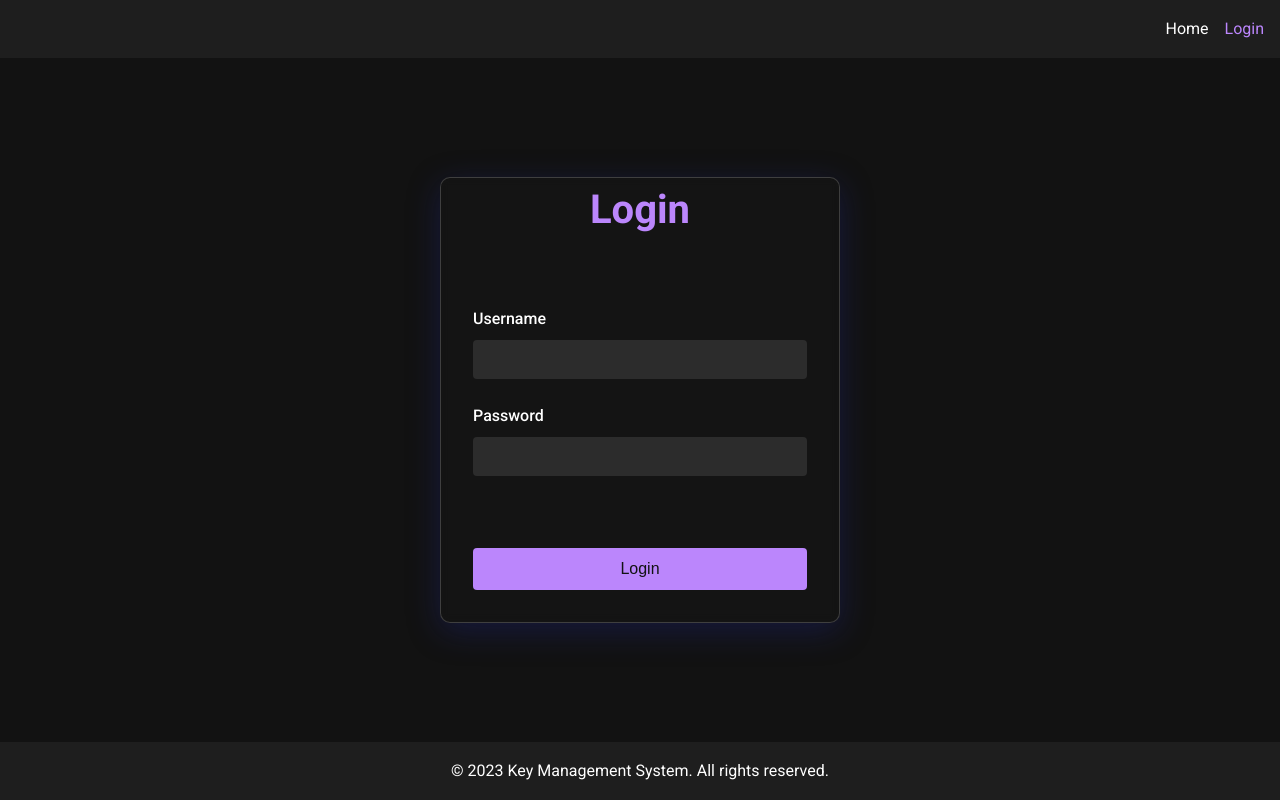
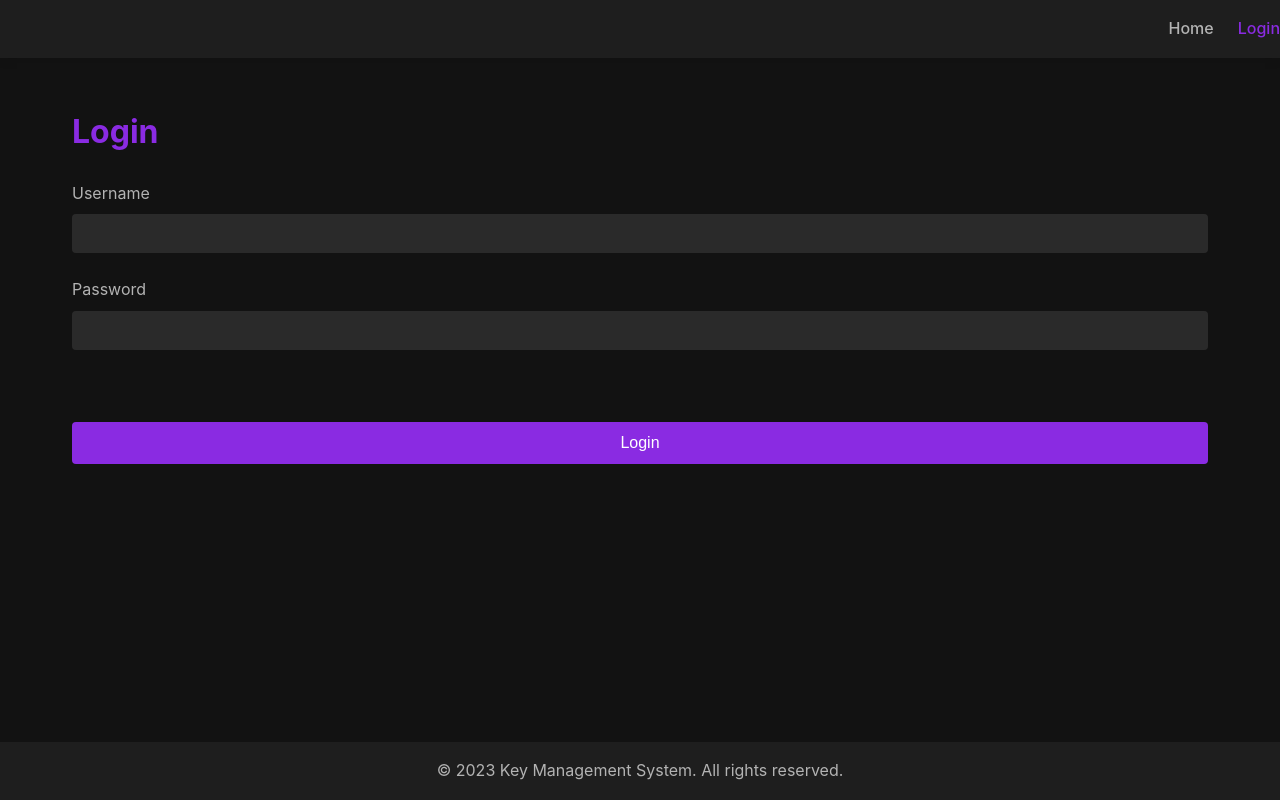
Before and after one commit to Zaidbaidadekalb/website2, a plain HTML site: page public/login.html in a window 1280 px wide. Drawn offline with Linux system fonts and the light colour scheme.

Commit message:
Update styles.css

```diff
--- a/public/css/styles.css
+++ b/public/css/styles.css
@@ -1,10 +1,12 @@
 :root {
-    --bg-color: #121212;
+  --bg-dark: #121212;
   --bg-light: #1e1e1e;
-    --text-color: #ffffff;
-    --primary-color: #bb86fc;
-    --secondary-color: #03dac6;
-    --error-color: #cf6679;
+  --text-primary: #ffffff;
+  --text-secondary: #b3b3b3;
+  --accent-purple: #8a2be2;
+  --accent-purple-light: #9d4edd;
+  --error-color: #ff6b6b;
+  --success-color: #4caf50;
 }
 
 * {
@@ -14,73 +16,75 @@
 }
 
 body {
-    font-family: 'Roboto', sans-serif;
-    background-color: var(--bg-color);
-    color: var(--text-color);
+  font-family: 'Inter', sans-serif;
+  background-color: var(--bg-dark);
+  color: var(--text-primary);
   line-height: 1.6;
   min-height: 100vh;
   display: flex;
   flex-direction: column;
 }
 
-.glass-morphism {
-    background: rgba(30, 30, 30, 0.25);
-    box-shadow: 0 8px 32px 0 rgba(31, 38, 135, 0.37);
-    backdrop-filter: blur(4px);
-    -webkit-backdrop-filter: blur(4px);
-    border-radius: 10px;
-    border: 1px solid rgba(255, 255, 255, 0.18);
+.container {
+  max-width: 1200px;
+  margin: 0 auto;
+  padding: 0 2rem;
 }
 
 header {
-    padding: 1rem;
   background-color: var(--bg-light);
+  padding: 1rem 0;
+  box-shadow: 0 2px 10px rgba(0, 0, 0, 0.1);
 }
 
 nav ul {
-    list-style-type: none;
   display: flex;
   justify-content: flex-end;
+  list-style-type: none;
 }
 
-nav ul li {
-    margin-left: 1rem;
+nav ul li:not(:last-child) {
+  margin-right: 1.5rem;
 }
 
 nav ul li a {
-    color: var(--text-color);
+  color: var(--text-secondary);
   text-decoration: none;
-    transition: color 0.3s ease, transform 0.3s ease;
+  font-weight: 500;
+  transition: color 0.3s ease;
 }
 
 nav ul li a:hover,
 nav ul li a.active {
-    color: var(--primary-color);
-    transform: translateY(-2px);
+  color: var(--accent-purple);
 }
 
 main {
   flex: 1;
-    display: flex;
-    justify-content: center;
-    align-items: center;
-    padding: 2rem;
+  padding: 3rem 0;
 }
 
-.container {
-    width: 100%;
-    max-width: 400px;
+h1, h2, h3 {
+  color: var(--accent-purple);
+  margin-bottom: 1.5rem;
 }
 
-h1 {
-    color: var(--primary-color);
-    font-size: 2.5rem;
-    margin-bottom: 2rem;
-    text-align: center;
+.card {
+  background-color: var(--bg-light);
+  border-radius: 8px;
+  padding: 2rem;
+  box-shadow: 0 4px 6px rgba(0, 0, 0, 0.1);
+  transition: transform 0.3s ease, box-shadow 0.3s ease;
+}
+
+.card:hover {
+  transform: translateY(-5px);
+  box-shadow: 0 6px 12px rgba(0, 0, 0, 0.15);
 }
 
 form {
-    padding: 2rem;
+  display: flex;
+  flex-direction: column;
 }
 
 .form-group {
@@ -90,52 +94,49 @@ form {
 label {
   display: block;
   margin-bottom: 0.5rem;
-    font-weight: 500;
+  color: var(--text-secondary);
 }
 
 input[type="text"],
-input[type="password"] {
+input[type="password"],
+input[type="email"] {
   width: 100%;
   padding: 0.75rem;
   border: none;
+  border-radius: 4px;
   background-color: rgba(255, 255, 255, 0.1);
-    color: var(--text-color);
-    border-radius: 4px;
+  color: var(--text-primary);
   transition: background-color 0.3s ease, box-shadow 0.3s ease;
 }
 
 input[type="text"]:focus,
-input[type="password"]:focus {
+input[type="password"]:focus,
+input[type="email"]:focus {
   outline: none;
   background-color: rgba(255, 255, 255, 0.2);
-    box-shadow: 0 0 0 2px var(--primary-color);
+  box-shadow: 0 0 0 2px var(--accent-purple);
 }
 
 button {
-    width: 100%;
-    background-color: var(--primary-color);
-    color: var(--bg-color);
+  background-color: var(--accent-purple);
+  color: var(--text-primary);
   border: none;
+  border-radius: 4px;
   padding: 0.75rem 1.5rem;
-    cursor: pointer;
-    border-radius: 4px;
   font-size: 1rem;
   font-weight: 500;
+  cursor: pointer;
   transition: background-color 0.3s ease, transform 0.3s ease;
 }
 
 button:hover {
-    background-color: var(--secondary-color);
+  background-color: var(--accent-purple-light);
   transform: translateY(-2px);
-}
-
-button:active {
-    transform: translateY(1px);
 }
 
 .error-message {
   background-color: var(--error-color);
-    color: var(--bg-color);
+  color: var(--text-primary);
   padding: 1rem;
   border-radius: 4px;
   margin-bottom: 1rem;
@@ -147,10 +148,38 @@ button:active {
   opacity: 1;
 }
 
+.notification {
+  position: fixed;
+  top: 1rem;
+  right: 1rem;
+  background-color: var(--bg-light);
+  color: var(--text-primary);
+  padding: 1rem;
+  border-radius: 4px;
+  box-shadow: 0 4px 6px rgba(0, 0, 0, 0.1);
+  opacity: 0;
+  transform: translateY(-20px);
+  transition: opacity 0.3s ease, transform 0.3s ease;
+}
+
+.notification.show {
+  opacity: 1;
+  transform: translateY(0);
+}
+
+.notification.success {
+  border-left: 4px solid var(--success-color);
+}
+
+.notification.error {
+  border-left: 4px solid var(--error-color);
+}
+
 footer {
+  background-color: var(--bg-light);
+  color: var(--text-secondary);
   text-align: center;
-    padding: 1rem;
-    background-color: var(--bg-light);
+  padding: 1rem 0;
   margin-top: auto;
 }
 
@@ -165,7 +194,7 @@ footer {
 }
 
 .fade-in {
-    animation: fadeIn 0.5s ease-in;
+  animation: fadeIn 0.5s ease-out;
 }
 
 .slide-up {
@@ -175,9 +204,11 @@ footer {
 @media (max-width: 768px) {
   nav ul {
     flex-direction: column;
+    align-items: center;
   }
 
-    nav ul li {
-        margin: 0.5rem 0;
+  nav ul li:not(:last-child) {
+    margin-right: 0;
+    margin-bottom: 0.5rem;
   }
 }
```
Lines whose indentation alone changed are shown as unchanged.
